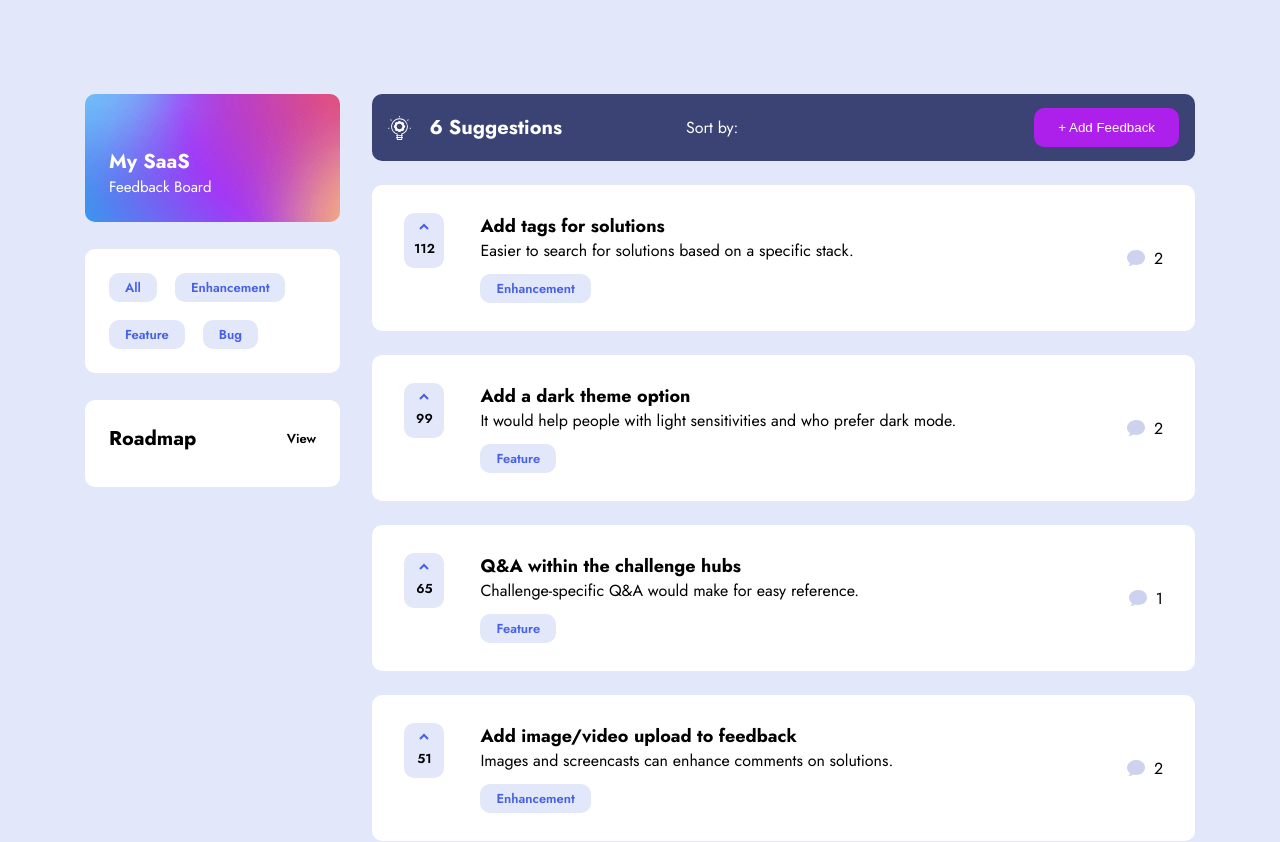
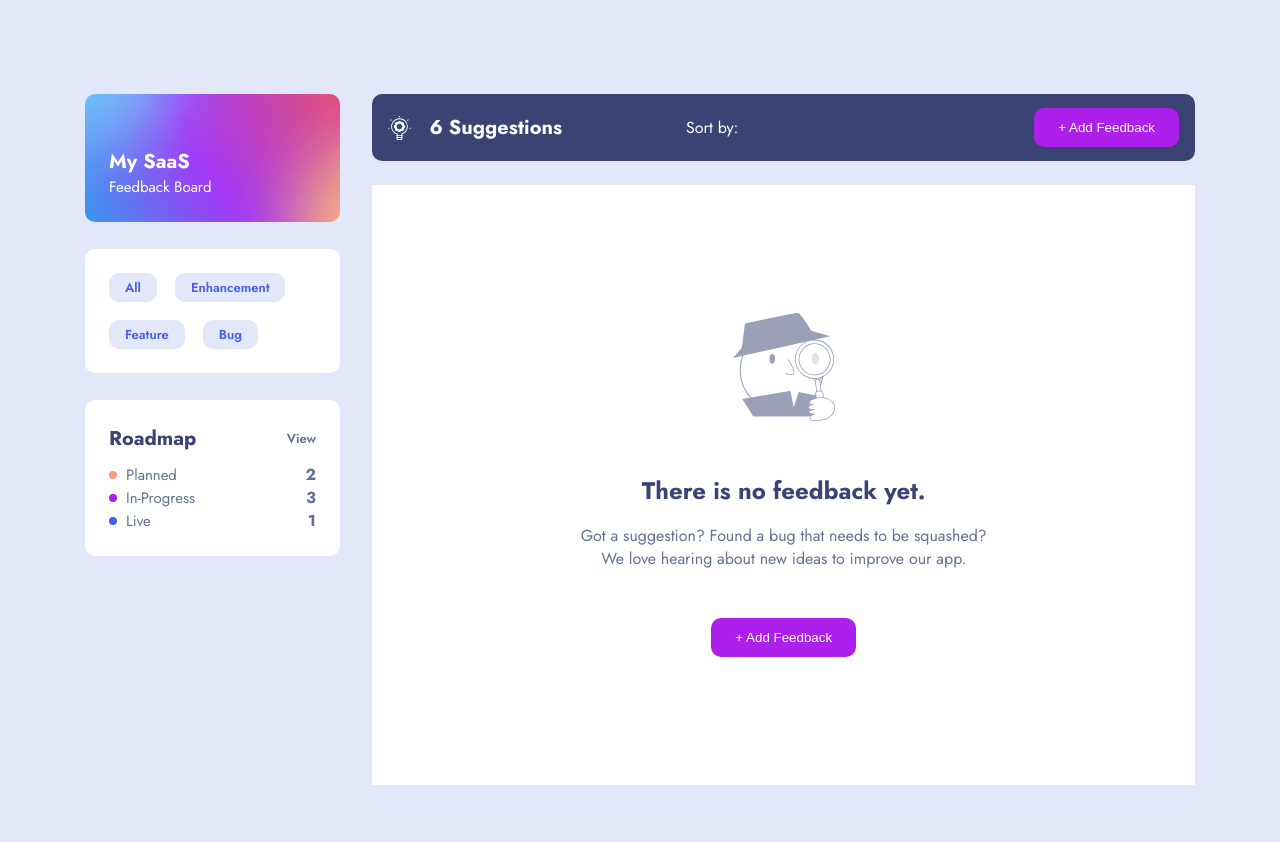
Before and after one commit to jackb14/product-feedback-app, a React (Create React App) app: page / in a window 1280 px wide. Shown: the top 842 px of the page. After the commit the page ends 800 px from the top, so only its background shows below. Built offline with nearby package versions, Linux system fonts and the light colour scheme.

Commit message:
complete no feedback page

```diff
--- a/src/GlobalStyles.js
+++ b/src/GlobalStyles.js
@@ -14,8 +14,9 @@ export const GlobalStyles = createGlobalStyle`
     background-color: #E3E7FA;
     font-family: 'Jost', arial, sans-serif;
   }
-  h1 h2 h3 h4 {
+  h1, h2, h3, h4 {
     font-weight: 700;
+    color: #3A4374;
   }
   h1 {
     line-height: 35px;
@@ -56,16 +57,19 @@ export const Body1 = styled.p`
   font-size: 16px;
   line-height: 23px;
   font-weight: 400;
+  color: #647196;
 `;
 
 export const Body2 = styled.p`
   font-size: 15px;
   line-height: 22px;
   font-weight: 400;
+  color: #647196;
 `;
 
 export const Body3 = styled.p`
   font-size: 13px;
   line-height: 19px;
   font-weight: 600;
+  color: #647196;
 `;
--- /dev/null
+++ b/src/pages/Suggestions/components/LargeCard.js
@@ -0,0 +1,36 @@
+import styled from "styled-components";
+import { Body1 } from "../../../GlobalStyles";
+import PrimaryButton from "../../../sharedComponents/PrimaryButton";
+
+function LargeCard({ img, heading, body, btn, link, btnColor }) {
+  return (
+    <StyledWrapper>
+      <img style={{ marginBottom: "52px" }} src={img} alt="icon" />
+      <h1>{heading}</h1>
+      <BodyWrapper>
+        <Body1>{body}</Body1>
+      </BodyWrapper>
+      <PrimaryButton color={btnColor}>{btn}</PrimaryButton>
+    </StyledWrapper>
+  );
+}
+
+export default LargeCard;
+
+const StyledWrapper = styled.div`
+  background-color: white;
+  height: 600px;
+  width: 100%;
+  margin-top: 24px;
+  display: flex;
+  align-items: center;
+  justify-content: center;
+  flex-direction: column;
+`;
+
+const BodyWrapper = styled.div`
+  width: 50%;
+  text-align: center;
+  margin-top: 16px;
+  margin-bottom: 48px;
+`;
--- a/src/pages/Suggestions/components/MainContent.js
+++ b/src/pages/Suggestions/components/MainContent.js
@@ -1,10 +1,12 @@
 import styled from "styled-components";
-import { Body1 } from "../../../GlobalStyles";
+import { Body1, CUSTOM_STYLES } from "../../../GlobalStyles";
 import Header from "../../../sharedComponents/Header";
 import SuggestionCard from "./SuggestionCard";
 import suggestionsIcon from "../../../assets/suggestions/icon-suggestions.svg";
 import { DataContext } from "../../../DataContext";
 import { useContext } from "react";
+import LargeCard from "./LargeCard";
+import notFound from "../../../assets/suggestions/illustration-empty.svg";
 
 function MainContent() {
   const data = useContext(DataContext);
@@ -23,17 +25,30 @@ function MainContent() {
       />
     ));
 
+  const noFeedbackCard = (
+    <LargeCard
+      img={notFound}
+      heading="There is no feedback yet."
+      body="Got a suggestion? Found a bug that needs to be squashed? We love hearing about new ideas to improve our app."
+      btn="+ Add Feedback"
+      btnColor={CUSTOM_STYLES.COLORS.purple}
+    />
+  );
+
   return (
     <>
       <StyledWrapper>
         <Header>
           <img src={suggestionsIcon} alt="Suggestions icon" />
-          <h2>{suggestions.length} Suggestions</h2>
+          <h2 style={{ color: "white" }}>
+            {suggestions.length}{" "}
+            {suggestions.length !== 1 ? "Suggestions" : "Suggestion"}
+          </h2>
           <MarginWrapper>
-            <Body1>Sort by:</Body1>
+            <Body1 style={{ color: "white" }}>Sort by:</Body1>
           </MarginWrapper>
         </Header>
-        {suggestions}
+        {!suggestions ? suggestions : noFeedbackCard}
       </StyledWrapper>
     </>
   );
--- a/src/pages/Suggestions/components/Roadmap.js
+++ b/src/pages/Suggestions/components/Roadmap.js
@@ -1,46 +1,48 @@
 import styled from "styled-components";
-import { Body1, Body2, Body3 } from "../../../GlobalStyles";
+import { Body1, Body2, Body3, CUSTOM_STYLES } from "../../../GlobalStyles";
 
 function Roadmap({ productRequests }) {
-  // console.log(occuranceCount);
+  // filter out suggestions and return statuses
+  const roadmapFilter = productRequests
+    .filter((item) => item.status !== "suggestion")
+    .map((item) => item.status);
 
-  // for roadmap component
-  // const roadmapFilter = productRequests
-  //   .filter((item) => item.status !== "suggestion")
-  //   .map((item) => item.status);
+  // create array with unique statuses only
+  const roadmapStatuses = [...new Set([...roadmapFilter])];
 
-  // const roadmapStatuses = [...new Set([...roadmapFilter])];
+  // get occurances of an item's status
+  const countOccurances = (status) => {
+    return roadmapFilter.filter((item) => item === status).length;
+  };
 
-  // count each status
-  // find length of new array for no of unique vals, get each value, search for each value in the full version
+  const statuses = [
+    {
+      status: roadmapStatuses[0],
+      color: CUSTOM_STYLES.COLORS.lightOrange,
+    },
+    {
+      status: roadmapStatuses[1],
+      color: CUSTOM_STYLES.COLORS.purple,
+    },
+    {
+      status: roadmapStatuses[2],
+      color: CUSTOM_STYLES.COLORS.royalBlue,
+    },
+  ];
 
-  // const countOccurances = (status) => {
-  //   return roadmapFilter.filter((item) => item === status).length;
-  // };
-
-  // const array = ["item 1"];
-  // const count = () => {
-  //   for (let i = 0; i < roadmapStatuses.length; i++) {
-  //     console.log("me", roadmapStatuses[i]);
-  //     return array.push(countOccurances(roadmapStatuses[i]));
-  //   }
-  // };
-  // count();
-
-  // console.log(roadmapStatuses);
-  // console.log(array);
-
-  // const statusOverview = statuses.map((status, i) => {
-  //   return (
-  //     <FlexWrapper key={i}>
-  //       <Circle />
-  //       <Body2>{status}</Body2>
-  //       <InnerMargin>
-  //         <Body1 style={{ fontWeight: 700 }}>{occuranceCount}</Body1>
-  //       </InnerMargin>
-  //     </FlexWrapper>
-  //   );
-  // });
+  const statusOverview = statuses.map((item, i) => {
+    return (
+      <FlexWrapper key={i}>
+        <StyledCircle color={item.color} />
+        <Body2>{item.status}</Body2>
+        <InnerMargin>
+          <Body1 style={{ fontWeight: 700 }}>
+            {countOccurances(item.status)}
+          </Body1>
+        </InnerMargin>
+      </FlexWrapper>
+    );
+  });
 
   return (
     <>
@@ -49,7 +51,7 @@ function Roadmap({ productRequests }) {
         <Body3>View</Body3>
       </FlexWrapper>
       <Spacer />
-      {/* {statusOverview} */}
+      {statusOverview}
     </>
   );
 }
@@ -63,17 +65,18 @@ const FlexWrapper = styled.div`
   align-items: center;
   text-transform: capitalize;
 `;
-const Circle = styled.div`
-  height: 8px;
-  width: 8px;
-  background-color: blue;
-  border-radius: 50%;
-`;
 
 const InnerMargin = styled.div`
   margin-left: auto;
 `;
 
+const StyledCircle = styled.div`
+  height: 8px;
+  width: 8px;
+  background-color: ${(props) => props.color};
+  border-radius: 50%;
+`;
+
 const Spacer = styled.div`
   height: 10px;
 `;
--- a/src/pages/Suggestions/components/SideBar.js
+++ b/src/pages/Suggestions/components/SideBar.js
@@ -21,8 +21,8 @@ function SideBar() {
       <FlexWrapper>
         <FeatureCard bgImage={`url(${bgImage})`}>
           <StyledFeaturedCard>
-            <h2>My SaaS</h2>
-            <Body2>Feedback Board</Body2>
+            <h2 style={{ color: "white" }}>My SaaS</h2>
+            <Body2 style={{ color: "white" }}>Feedback Board</Body2>
           </StyledFeaturedCard>
         </FeatureCard>
         <FeatureCard>
@@ -51,5 +51,4 @@ const StyledFeaturedCard = styled.div`
   flex-direction: column;
   justify-content: flex-end;
   align-items: flex-start;
-  color: white;
 `;
--- a/src/sharedComponents/Tag.js
+++ b/src/sharedComponents/Tag.js
@@ -1,12 +1,11 @@
 import { CUSTOM_STYLES } from "../GlobalStyles";
 import styled from "styled-components";
-import { Body3 } from "../GlobalStyles";
 
 function Tag({ category }) {
   return (
     <>
       <StyledWrapper>
-        <Body3>{category}</Body3>
+        <StyledBody>{category}</StyledBody>
       </StyledWrapper>
     </>
   );
@@ -27,3 +26,9 @@ const StyledWrapper = styled.div`
     cursor: pointer;
   }
 `;
+
+const StyledBody = styled.p`
+  font-size: 13px;
+  line-height: 19px;
+  font-weight: 600;
+`;
```
